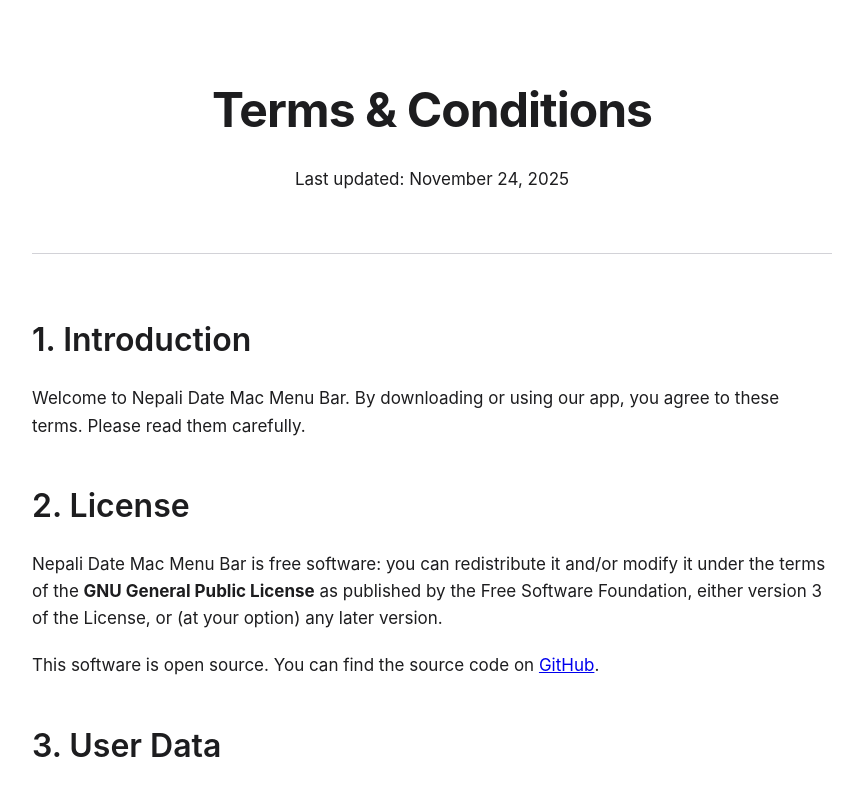
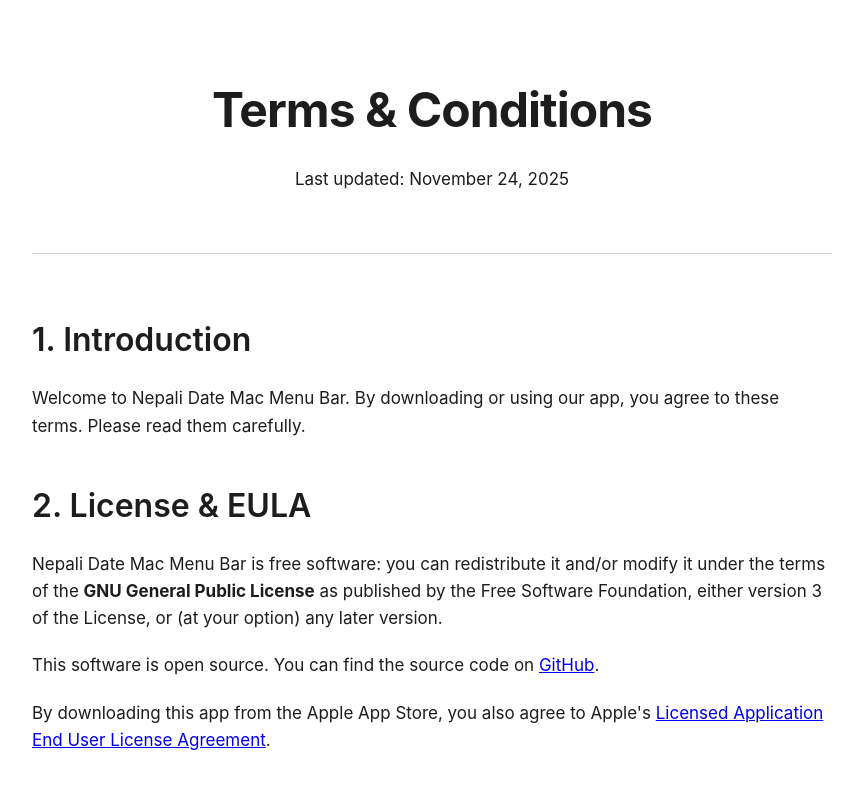
Before and after one commit to stha-ums/NepaliCalendarMenuBar, a plain HTML site: page docs/terms.html in a window 1280 px wide. Shown: the top 788 px of the page, without its empty margins (208-1064 px from the left). Drawn offline with Linux system fonts and the light colour scheme.

Commit message:
docs: add Apple EULA reference to terms

```diff
--- a/docs/terms.html
+++ b/docs/terms.html
@@ -20,12 +20,15 @@
             <p>Welcome to Nepali Date Mac Menu Bar. By downloading or using our app, you agree to these terms. Please
                 read them carefully.</p>
 
-            <h2>2. License</h2>
+            <h2>2. License & EULA</h2>
             <p>Nepali Date Mac Menu Bar is free software: you can redistribute it and/or modify it under the terms of
                 the <strong>GNU General Public License</strong> as published by the Free Software Foundation, either
                 version 3 of the License, or (at your option) any later version.</p>
             <p>This software is open source. You can find the source code on <a
                     href="https://github.com/stha-ums/NepaliCalendarMenuBar">GitHub</a>.</p>
+            <p>By downloading this app from the Apple App Store, you also agree to Apple's <a
+                    href="https://www.apple.com/legal/internet-services/itunes/dev/stdeula/">Licensed Application End
+                    User License Agreement</a>.</p>
 
             <h2>3. User Data</h2>
             <p>We respect your privacy. Our app does not collect, store, or transmit any personal user data. All
```
